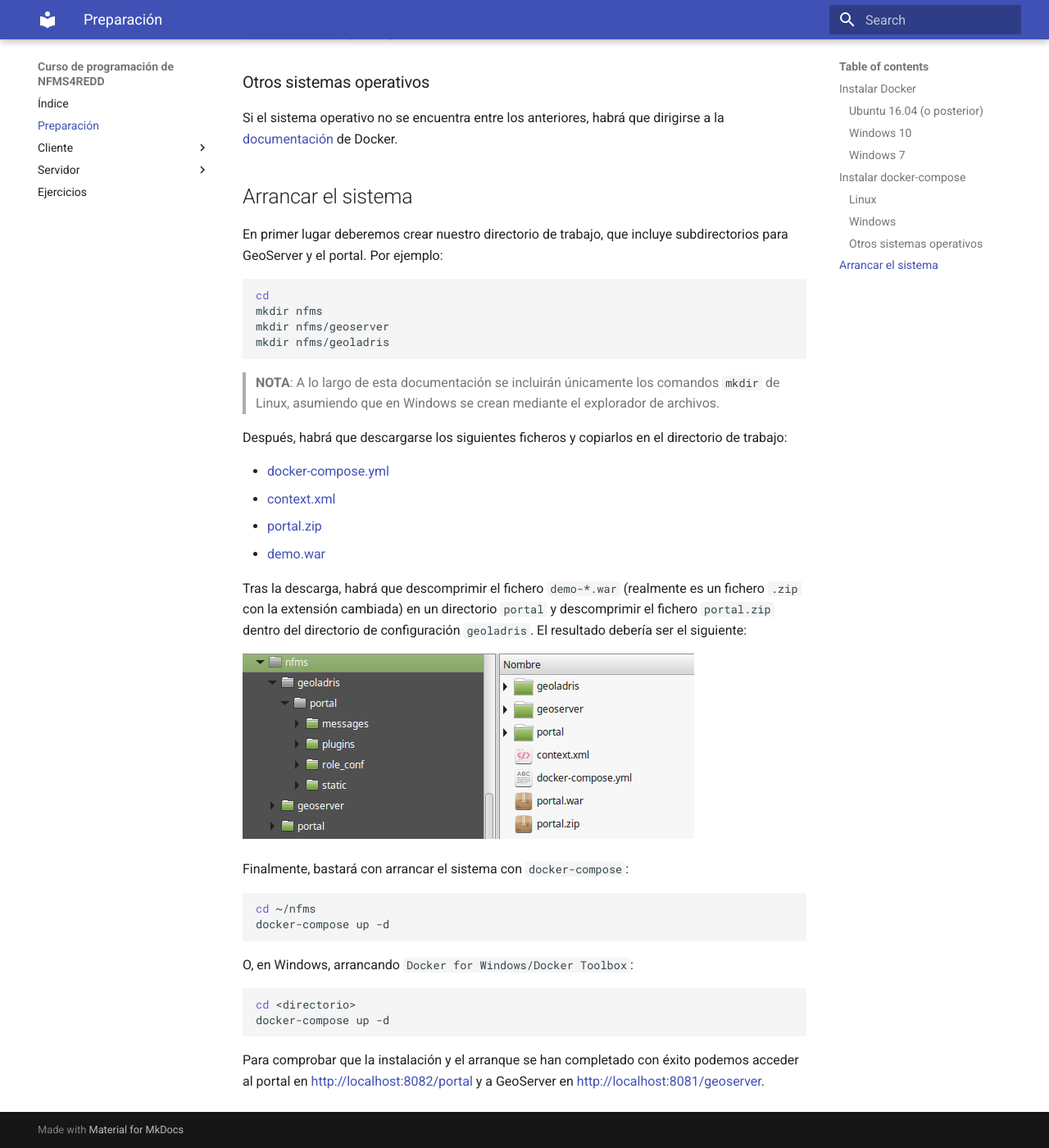
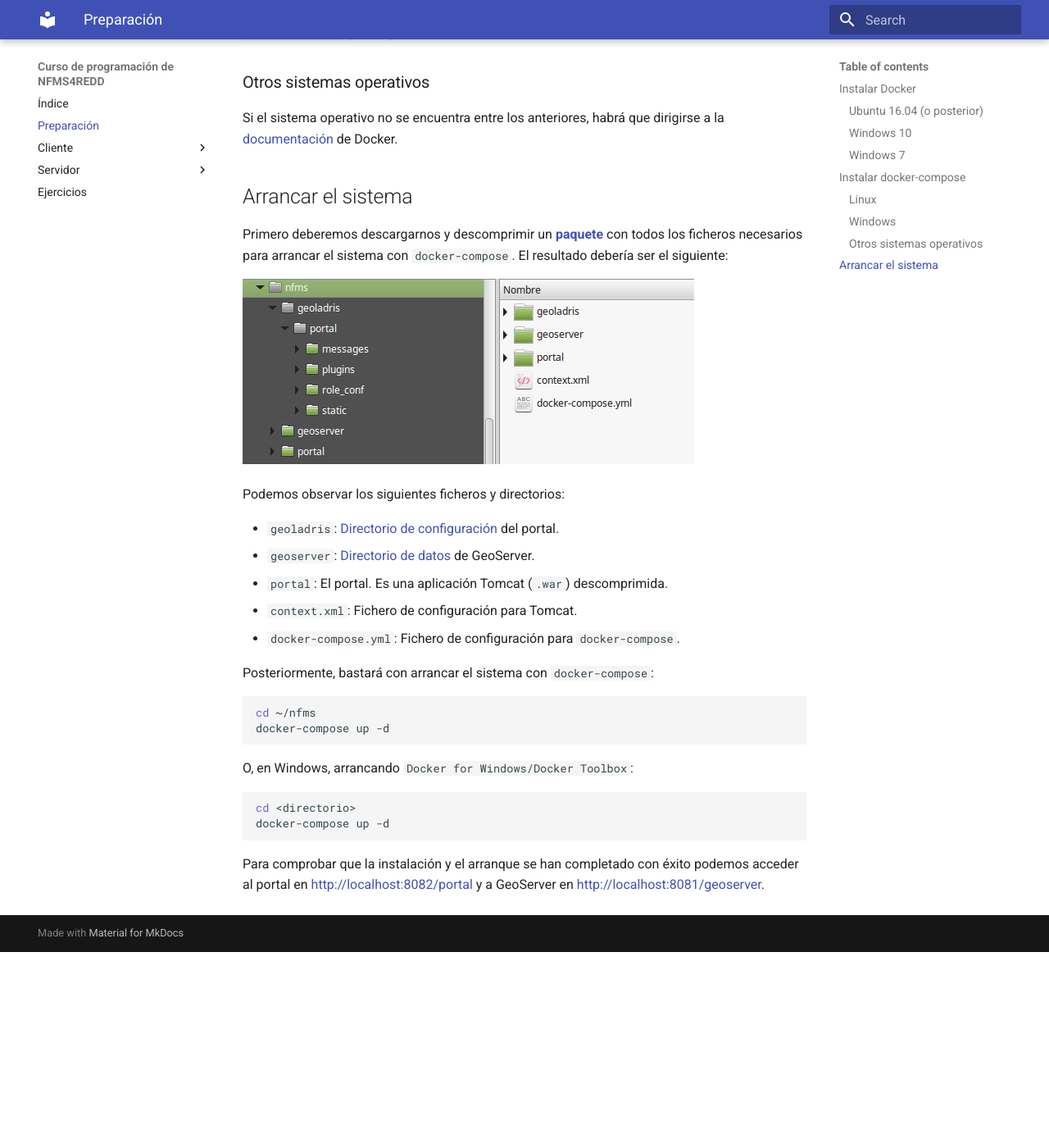
Before and after one commit to nfms4redd/webinar-programacion, an MkDocs documentation site: the page built from docs/setup.md, in a window 1280 px wide and 1400 px high, scrolled down 1935 px. Shown: the whole window at 82% size. Built offline with MkDocs 1.6.1 and Material for MkDocs 9.7.7, drawn with Linux system fonts in a browser that asks for light colours; old or Windows-style settings are respelled for this version of MkDocs; after the commit the page ends 3096 px from its top, so only the background shows below that.

Commit message:
Use a zipped package instead of preparing it as part of the webinar

````diff
--- a/docs/setup.md
+++ b/docs/setup.md
@@ -65,30 +65,19 @@ Si el sistema operativo no se encuentra entre los anteriores, habrá que dirigir
 
 ## Arrancar el sistema
 
-En primer lugar deberemos crear nuestro directorio de trabajo, que incluye subdirectorios para GeoServer y el portal. Por ejemplo:
-
-```bash
-cd
-mkdir nfms
-mkdir nfms/geoserver
-mkdir nfms/geoladris
-```
-
-> **NOTA**: A lo largo de esta documentación se incluirán únicamente los comandos `mkdir` de Linux, asumiendo que en Windows se crean mediante el explorador de archivos.
-
-
-Después, habrá que descargarse los siguientes ficheros y copiarlos en el directorio de trabajo:
-
-* [docker-compose.yml](static/docker-compose.yml)
-* [context.xml](static/context.xml)
-* [portal.zip](static/portal.zip)
-* [demo.war](https://repo1.maven.org/maven2/com/github/geoladris/apps/demo/7.0.0/demo-7.0.0.war)
-
-Tras la descarga, habrá que descomprimir el fichero `demo-*.war` (realmente es un fichero `.zip` con la extensión cambiada) en un directorio `portal` y descomprimir el fichero `portal.zip` dentro del directorio de configuración `geoladris`. El resultado debería ser el siguiente:
+Primero deberemos descargarnos y descomprimir un **[paquete](static/docker.zip)** con todos los ficheros necesarios para arrancar el sistema con `docker-compose`. El resultado debería ser el siguiente:
 
 ![](static/workdir.png)
 
-Finalmente, bastará con arrancar el sistema con `docker-compose`:
+Podemos observar los siguientes ficheros y directorios:
+
+* `geoladris`: [Directorio de configuración](https://geoladris.github.io/doc/user/config/#directorio-de-configuracion) del portal.
+* `geoserver`: [Directorio de datos](http://docs.geoserver.org/stable/en/user/datadirectory/index.html) de GeoServer.
+* `portal`: El portal. Es una aplicación Tomcat (`.war`) descomprimida.
+* `context.xml`: Fichero de configuración para Tomcat.
+* `docker-compose.yml`: Fichero de configuración para `docker-compose`.
+
+Posteriormente, bastará con arrancar el sistema con `docker-compose`:
 
 ```bash
 cd ~/nfms
````
Also changed, not shown: docs/static/workdir.png, 1 other file.
